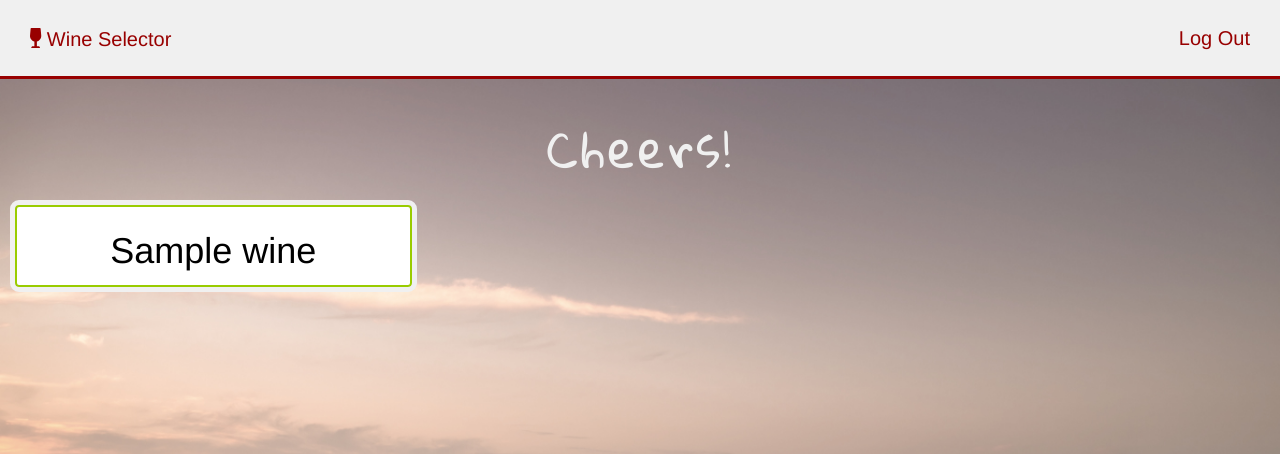
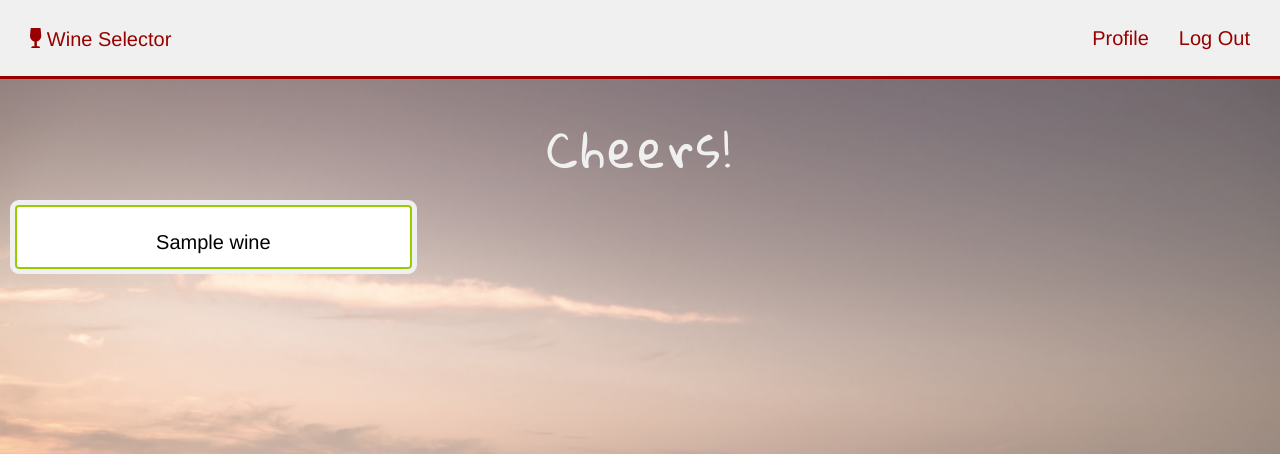
Before and after one commit to nirmaperera/wine-recommendation, a Django app: template project/winesite/templates/selections.html in a window 1280 px wide. Shown: the top 454 px of the page. Run offline with Django 3.2, Linux system fonts and the light colour scheme; the template is opened without the code that fills it: values that come from a table or form of the project are taken from there, others are empty; tables that the repository leaves empty hold one stand-in row (values such as "Sample post"); some libraries are stand-ins or nearby versions.

Commit message:
updated navbar and fixed font size

```diff
--- a/project/winesite/static/css/styles.css
+++ b/project/winesite/static/css/styles.css
@@ -337,9 +337,10 @@ body.background-Select{
 
 }
 
- h1{
+ .thumbnail h1{
 	color:black;
 	text-align: center;
+	font-size: 20px;
 
 
 }
--- a/project/winesite/static/navbar.js
+++ b/project/winesite/static/navbar.js
@@ -22,7 +22,7 @@ function NavBar() {
         ),
         React.createElement(
          "a",
-          { href: "index.html", className: "navbar-brand" },
+          { href: "/", className: "navbar-brand" },
           " ",
           React.createElement("i", { className: " fas fa-wine-glass" }),
           "  Wine Selector"
@@ -34,14 +34,23 @@ function NavBar() {
         React.createElement(
           "ul",
           { className: "nav navbar-nav navbar-right" },
-
           React.createElement(
             "li",
             null,
             " ",
             React.createElement(
               "a",
-              { href: "index.html" },
+              { href: "../profile" },
+              " Profile "
+            )
+          ),
+          React.createElement(
+            "li",
+            null,
+            " ",
+            React.createElement(
+              "a",
+              { href: "../index" },
               "  Log Out    "
             )
           )
```
